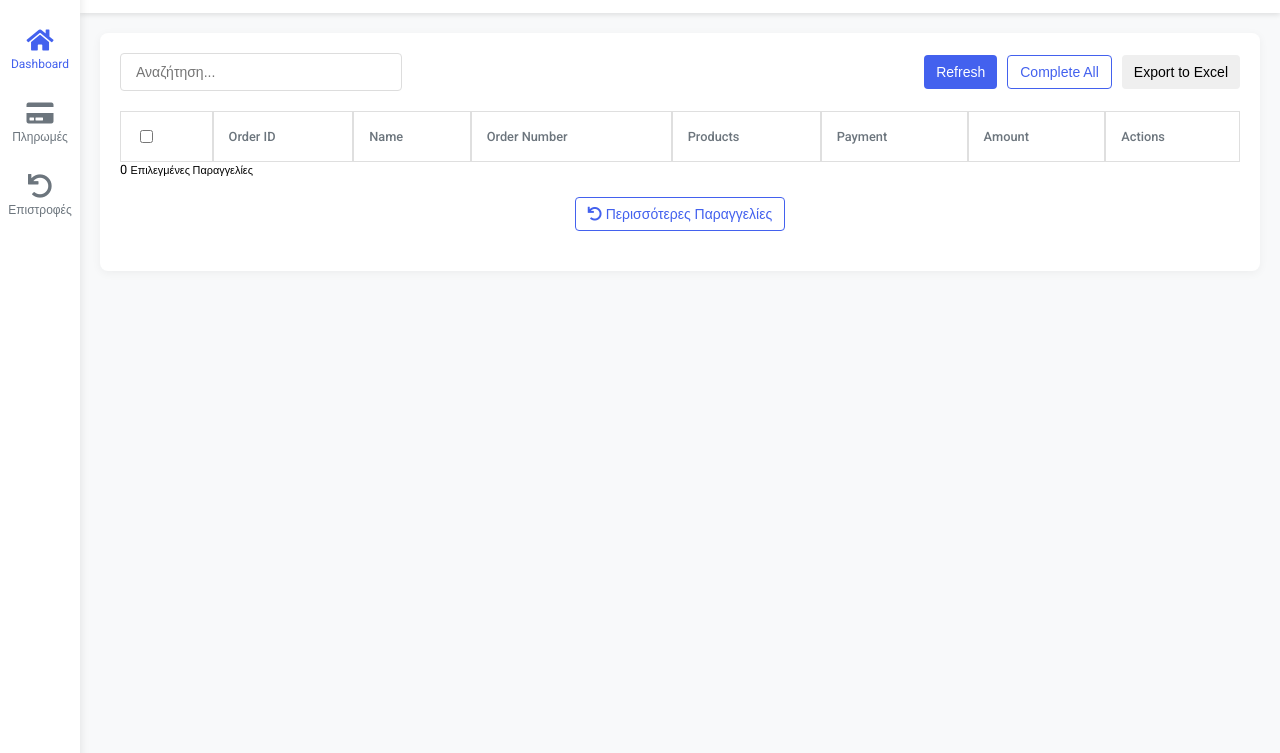
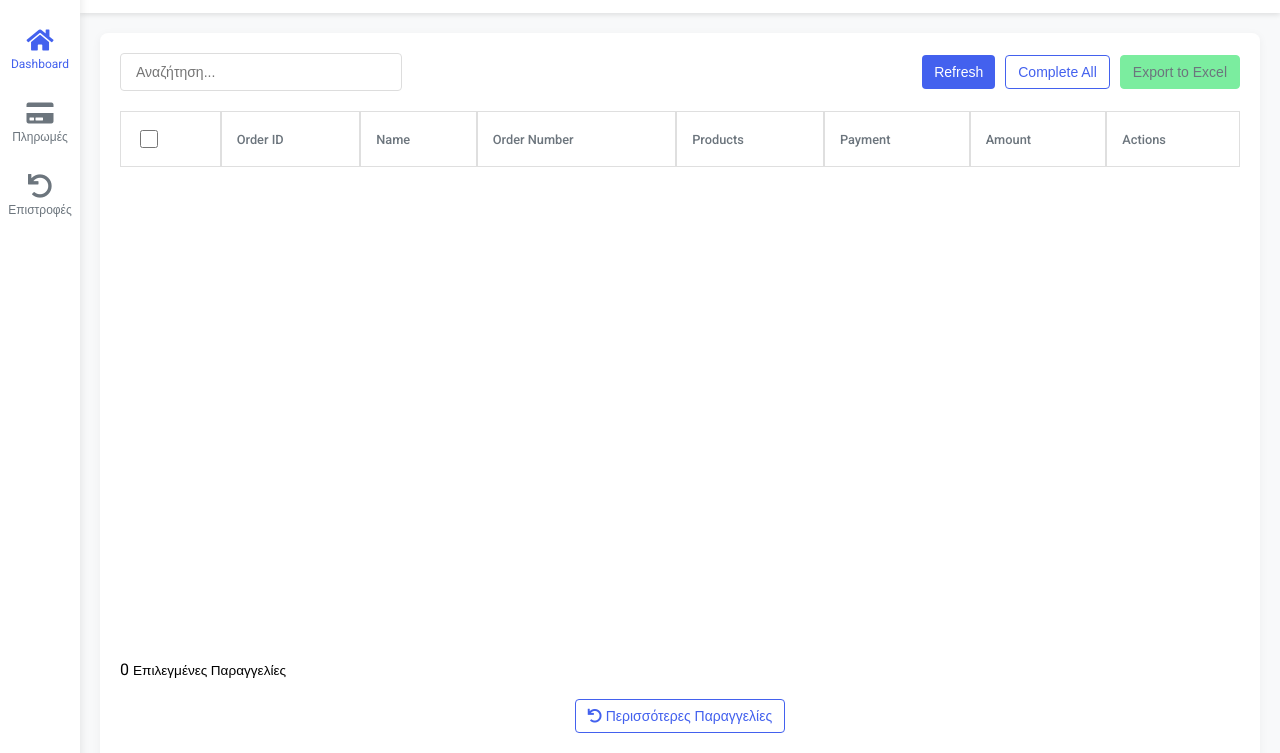
Before and after one commit to FunkyCss/konektorx, a plain HTML site: page index.html in a window 1280 px wide. Shown: the part 47-800 px from the top of the page. Drawn offline with Linux system fonts and the light colour scheme; no server answers.

Commit message:
Update Design

```diff
--- a/css/style.css
+++ b/css/style.css
@@ -4,7 +4,8 @@
     --lighter-gray: #f1f3f5;
     --dark-gray: #6c757d;
     --white: #ffffff;
-  }
+    --light-green: #7bed9f; /* Light green color */
+}
 
   body {
     font-family: 'Roboto', sans-serif;
@@ -51,10 +52,56 @@
     font-size: 12px;
   }
 
+
   .main-container {
     margin-left: 80px;
     padding-top: 60px; /* Adjusted to account for fixed top bar */
+    height: calc(100vh - 60px); /* Full viewport height minus top bar */
+    overflow: hidden; /* Prevent scrolling on the main container */
   }
+
+  .content-wrapper {
+    padding: 20px;
+    background-color: var(--white);
+    border-radius: 8px; /* Minimal border radius */
+    box-shadow: 0 2px 10px rgba(0,0,0,0.05);
+    margin: 20px;
+    height: calc(100% - 40px); /* Full height minus margins */
+    display: flex;
+    flex-direction: column;
+    overflow: hidden; /* Prevent scrolling on the content wrapper */
+  }
+
+  .search-and-actions {
+    display: flex;
+    justify-content: space-between;
+    align-items: center;
+    margin-bottom: 20px;
+  }
+
+  .table-container {
+    flex-grow: 1;
+    overflow-y: auto; /* Enable vertical scrolling */
+  }
+
+  #data-table {
+    width: 100%;
+    border-collapse: separate;
+    border-spacing: 0;
+  }
+
+  #data-table th, #data-table td {
+    padding: 15px;
+    text-align: left;
+  }
+
+  #data-table th {
+    position: sticky;
+    top: 0;
+    background-color: var(--white);
+    z-index: 10;
+  }
+
 
   .top-bar {
     position: fixed;
@@ -136,6 +183,24 @@
     border: 1px solid var(--primary-blue);
   }
 
+  button.third {
+    background-color: var(--light-green);
+    color: var(--dark-gray); /* Use a contrasting color for text */
+    border: 1px solid var(--light-green);
+}
+
+button.primary:hover {
+    box-shadow: rgba(50, 50, 93, 0.25) 0px 13px 27px -5px, rgba(0, 0, 0, 0.3) 0px 8px 16px -8px;
+  }
+
+  button.secondary:hover {
+    box-shadow: rgba(50, 50, 93, 0.25) 0px 13px 27px -5px, rgba(0, 0, 0, 0.3) 0px 8px 16px -8px;
+  }
+
+  button.third:hover {
+    box-shadow: rgba(50, 50, 93, 0.25) 0px 13px 27px -5px, rgba(0, 0, 0, 0.3) 0px 8px 16px -8px;
+  }
+
   #data-table {
     width: 100%;
     border-collapse: separate;
@@ -207,3 +272,41 @@
     text-decoration: none;
     cursor: pointer;
   }
+
+  .table-container {
+    -ms-overflow-style: -ms-autohiding-scrollbar;
+    flex-grow: 1;
+    overflow-y: auto; /* Enable vertical scrolling */
+    scrollbar-width: thin; /* For Firefox */
+    scrollbar-color: var(--primary-blue) var(--lighter-gray); /* For Firefox */
+  }
+
+  /* Webkit browsers (Chrome, Safari, newer versions of Edge) */
+  .table-container::-webkit-scrollbar {
+    width: 8px; /* Very thin scrollbar */
+  }
+
+  .table-container::-webkit-scrollbar-track {
+    background: var(--lighter-gray);
+    border-radius: 4px;
+  }
+
+  .table-container::-webkit-scrollbar-thumb {
+    background-color: var(--primary-blue);
+    border-radius: 4px;
+    border: 2px solid var(--lighter-gray);
+  }
+
+
+  .selected-count-container {
+    margin-top: 10px;
+    font-size: 16px;
+}
+/* Adjust the size of the checkbox inputs */
+/* Basic styling for all checkboxes */
+input[type="checkbox"] {
+    width: 18px; /* Adjust width as needed */
+    height: 18px; /* Adjust height as needed */
+    /* Additional styling */
+    accent-color: var(--primary-blue); /* Optional: Change the checkbox color */
+}
```
